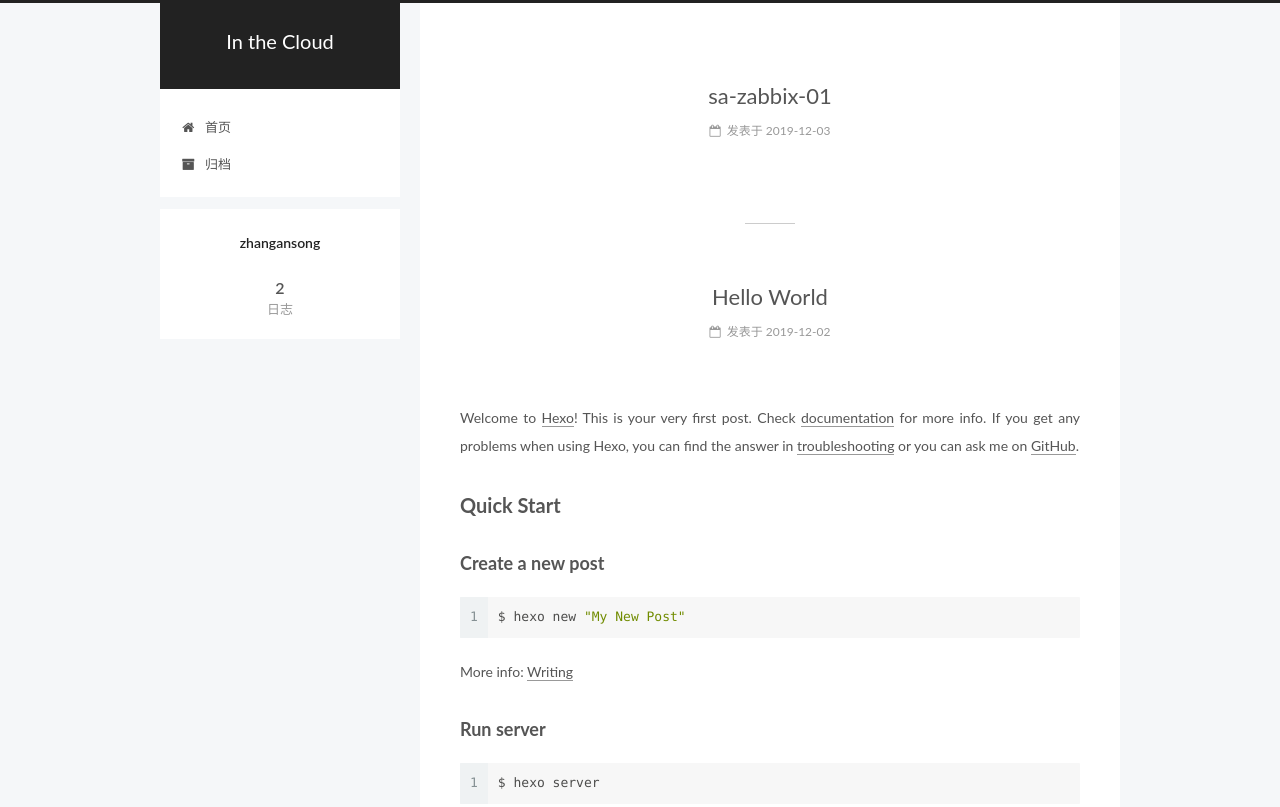
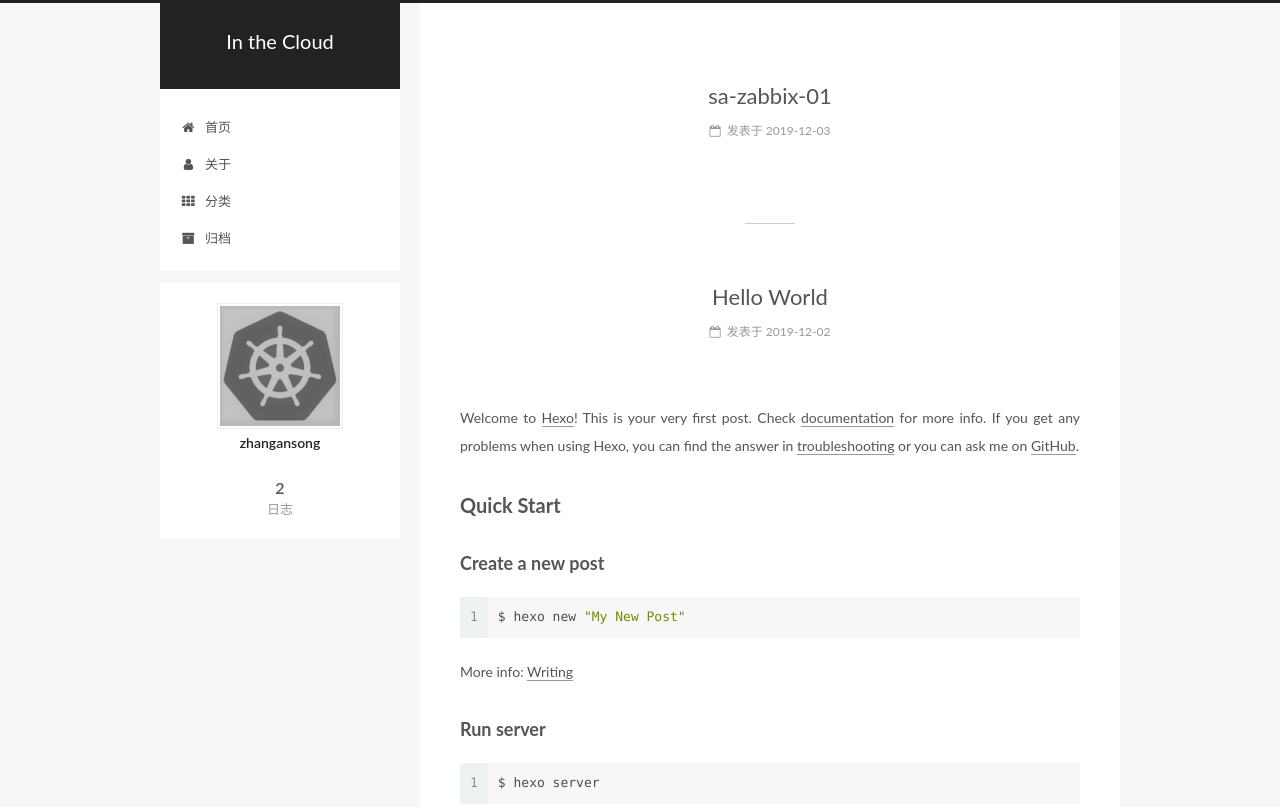
Before and after one commit to benimas/benimas.github.io, a plain HTML site: page index.html in a window 1280 px wide. Shown: the top 807 px of the page. Drawn offline with Linux system fonts and the light colour scheme.

Commit message:
Site updated: 2019-12-04 13:00:54

```diff
--- a/index.html
+++ b/index.html
@@ -177,7 +177,7 @@
 
 
         <li class="menu-item menu-item-home">
-          <a href="/%20" rel="section">
+          <a href="/" rel="section">
 
               <i class="menu-item-icon fa fa-fw fa-home"></i> <br />
 
@@ -186,8 +186,28 @@
         </li>
 
 
+        <li class="menu-item menu-item-about">
+          <a href="/about/" rel="section">
+
+              <i class="menu-item-icon fa fa-fw fa-user"></i> <br />
+
+            关于
+          </a>
+        </li>
+
+
+        <li class="menu-item menu-item-categories">
+          <a href="/categories/" rel="section">
+
+              <i class="menu-item-icon fa fa-fw fa-th"></i> <br />
+
+            分类
+          </a>
+        </li>
+
+
         <li class="menu-item menu-item-archives">
-          <a href="/archives/%20" rel="section">
+          <a href="/archives/" rel="section">
 
               <i class="menu-item-icon fa fa-fw fa-archive"></i> <br />
 
@@ -233,7 +253,7 @@
     <span hidden itemprop="author" itemscope itemtype="http://schema.org/Person">
       <meta itemprop="name" content="zhangansong">
       <meta itemprop="description" content="">
-      <meta itemprop="image" content="/images/avatar.gif">
+      <meta itemprop="image" content="/images/avatar.png">
     </span>
 
     <span hidden itemprop="publisher" itemscope itemtype="http://schema.org/Organization">
@@ -352,7 +372,7 @@
     <span hidden itemprop="author" itemscope itemtype="http://schema.org/Person">
       <meta itemprop="name" content="zhangansong">
       <meta itemprop="description" content="">
-      <meta itemprop="image" content="/images/avatar.gif">
+      <meta itemprop="image" content="/images/avatar.png">
     </span>
 
     <span hidden itemprop="publisher" itemscope itemtype="http://schema.org/Organization">
@@ -501,6 +521,10 @@
         <div class="site-overview">
           <div class="site-author motion-element" itemprop="author" itemscope itemtype="http://schema.org/Person">
 
+              <img class="site-author-image" itemprop="image"
+                src="/images/avatar.png"
+                alt="zhangansong" />
+
               <p class="site-author-name" itemprop="name">zhangansong</p>
               <p class="site-description motion-element" itemprop="description"></p>
           </div>
@@ -510,7 +534,7 @@
 
               <div class="site-state-item site-state-posts">
 
-                <a href="/archives/%20%7C%7C%20archive">
+                <a href="/archives/%7C%7C%20archive">
 
                   <span class="site-state-item-count">2</span>
                   <span class="site-state-item-name">日志</span>
```
Also changed, not shown: 2019/12/02/hello-world/index.html (+28 -4 lines), 2019/12/03/sa-zabbix-01/index.html (+28 -4 lines), archives/2019/12/index.html (+27 -3 lines), archives/2019/index.html (+27 -3 lines), archives/index.html (+27 -3 lines), images/avatar.png (added), images/avatar2.png (added).
